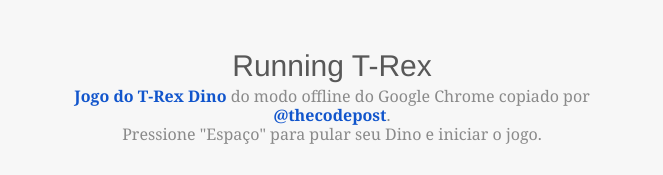
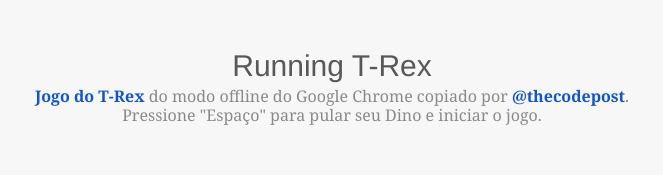
Before and after one commit to Victor-C-B-Santana/t-rex, a plain HTML site: page index.html in a window 1280 px wide. Shown: the top 175 px of the page, without its empty margins (308-971 px from the left). Drawn offline with Linux system fonts and the light colour scheme.

Commit message:
Update index.html

```diff
--- a/index.html
+++ b/index.html
@@ -2285,7 +2285,7 @@
 </script>
 <div id="main-frame-error" class="interstitial-wrapper" jstcache="0">
     <div class="onlyforchrome" style="font-size: 30px;text-align: center;font-family: Helvetica;">Running T-Rex</div>
-    <div class="onlyforchrome" style="margin-top:5px;text-align:center;color:#8a8a8a;margin-bottom:80px; font-size:.8em;line-height:1.2em;font-family: Georgia;"><a href="http://www.thecodepost.org/internet/play-hidden-t-rex-game-offline-chrome/" target="_blank"><strong>Jogo do T-Rex Dino</strong></a> do modo offline do Google Chrome copiado por <a href="http://www.twitter.com/thecodepost" target="_blank"><strong>@thecodepost</strong></a>.<br/> Pressione "Espaço" para pular seu Dino e iniciar o jogo.</div>
+    <div class="onlyforchrome" style="margin-top:5px;text-align:center;color:#8a8a8a;margin-bottom:80px; font-size:.8em;line-height:1.2em;font-family: Georgia;"><a href="http://www.thecodepost.org/internet/play-hidden-t-rex-game-offline-chrome/" target="_blank"><strong>Jogo do T-Rex</strong></a> do modo offline do Google Chrome copiado por <a href="http://www.twitter.com/thecodepost" target="_blank"><strong>@thecodepost</strong></a>.<br/> Pressione "Espaço" para pular seu Dino e iniciar o jogo.</div>
 	<div id="main-frame-notchrome" style="display:none; margin-top:50px;">Sorry, this game only runs on the Google Chrome! You can download it free <a href="https://www.google.com/chrome">here</a></div>
     <div id="offline-resources" jstcache="0">
     <div id="offline-resources-1x" jstcache="0">
```
